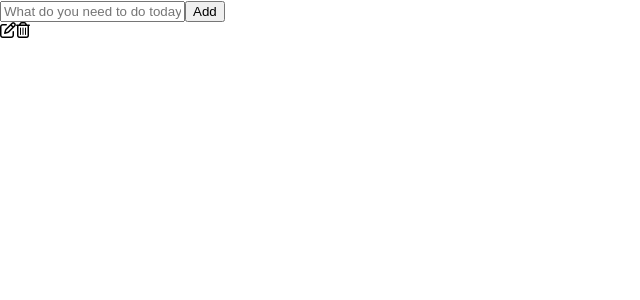
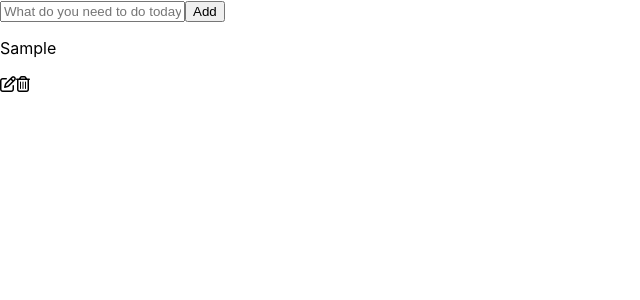
Before and after one commit to erikajdavid/to-do-app, a React (Create React App) app: page / in a window 1280 px wide. Both pictures are taken after typing "Sample" into the empty fields and a click on the button "Add". Shown: the top 300 px of the page, without its empty margins (0-640 px from the left). Built offline with nearby package versions, Linux system fonts and the light colour scheme.

Commit message:
toDoList rendering each task

```diff
--- a/src/App.js
+++ b/src/App.js
@@ -1,15 +1,21 @@
+import React, { useState } from 'react';
 import ToDoForm from './ToDoForm';
 import ToDoList from './ToDoList';
 import './App.css';
 
 function App() {
+    const [tasks, setTasks] = useState([]);
 
-  return (
-    <div className="ToDoApp">
-      <ToDoForm />
-      <ToDoList />
-    </div>
-  );
+    const addTask = (task) => {
+        setTasks([...tasks, task]);
+    }
+
+    return (
+        <div className="App">
+            <ToDoForm addTask={addTask} />
+            <ToDoList tasks={tasks} />
+        </div>
+    );
 }
 
 export default App;
--- a/src/ToDoForm.js
+++ b/src/ToDoForm.js
@@ -1,11 +1,12 @@
-import { useState } from 'react';
+import React, { useState } from 'react';
 
-const ToDoForm = () => {
+const ToDoForm = ( {addTask} ) => {
     const [input, setInput] = useState('');
 
     const handleSubmit = (e) => {
         e.preventDefault();
-        setInput ('');
+        addTask(input);
+        setInput('');
     }
 
     const handleInputChange = (e) => {
@@ -15,10 +16,18 @@ const ToDoForm = () => {
     return (
         <form action="#" method="#" className="toDoForm" name="toDoForm" onSubmit={handleSubmit}>
             <label htmlFor="input"></label>
-            <input type="text" name="input" className="toDoInput" onChange={handleInputChange} value={input}  placeholder="What do you need to do today?" required></input>
+            <input
+                type="text"
+                name="input"
+                className="toDoInput"
+                onChange={handleInputChange}
+                value={input}
+                placeholder="What do you need to do today?"
+                required
+            />
             <button type="submit">Add</button>
         </form>
     )
 }
 
-export default ToDoForm
+export default ToDoForm;
--- a/src/ToDoList.js
+++ b/src/ToDoList.js
@@ -1,9 +1,15 @@
-const ToDoList = () => {
+import React from 'react';
+
+const ToDoList = ({ tasks }) => {
     return(
         <div className="toDoList">
-            <p></p>
-            <i className="fa-regular fa-pen-to-square faEdit"></i>
-            <i className="fa-regular fa-trash-can faTrash"></i>
+            {tasks.map((task, index) => (
+                <div key={index}>
+                    <p>{task}</p>
+                    <i className="fa-regular fa-pen-to-square faEdit"></i>
+                    <i className="fa-regular fa-trash-can faTrash"></i>
+                </div>
+            ))}
         </div>
     )
 }
```
